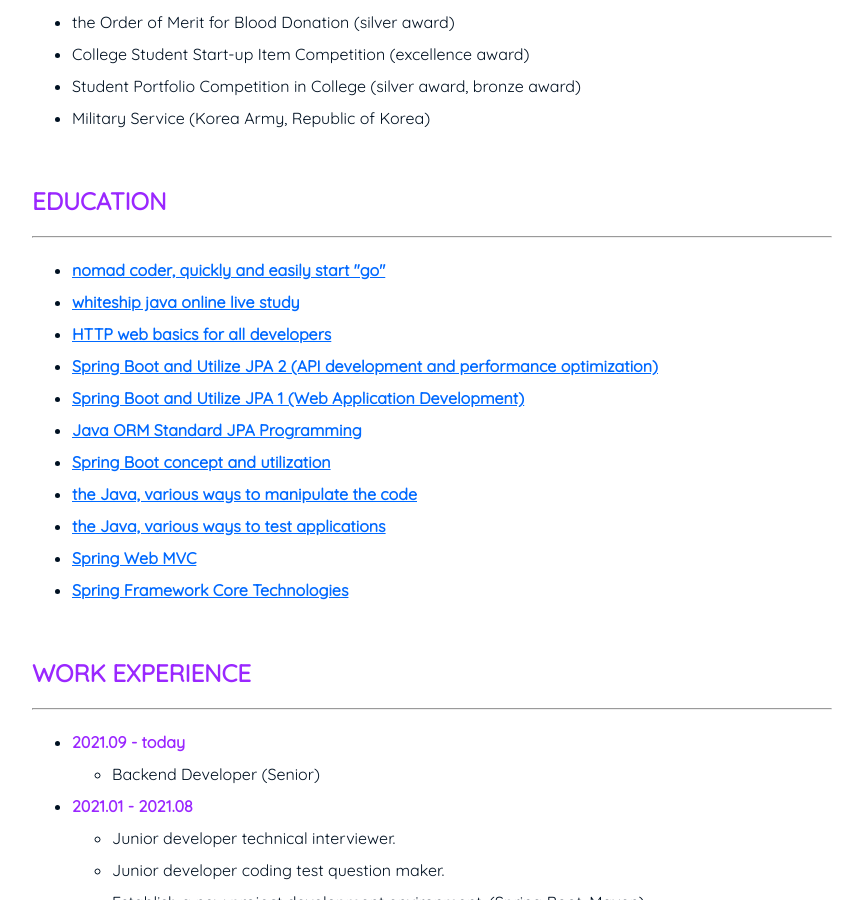
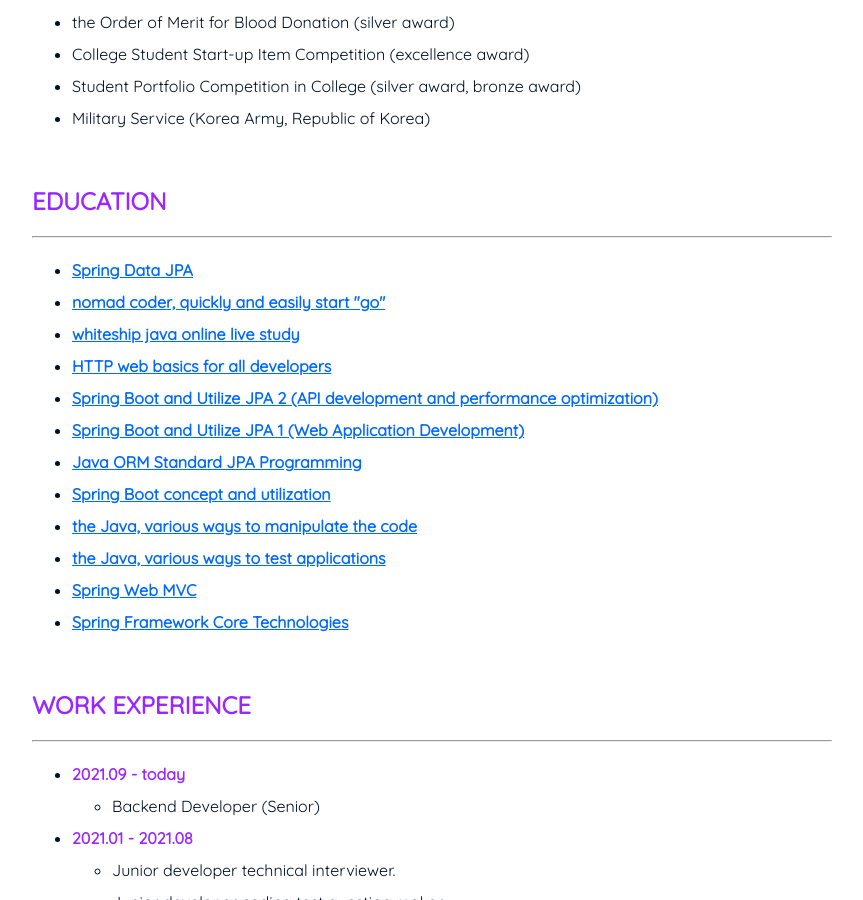
Before and after one commit to nimkoes/portfolio, a Jekyll site: the page built from about.md, in a window 1280 px wide and 900 px high, scrolled down 1678 px. Shown: the whole window, without its empty margins (208-1071 px from the left). Built offline with Jekyll 4.4.1, drawn with Linux system fonts in a browser that asks for light colours.

Commit message:
Update about.md

```diff
--- a/about.md
+++ b/about.md
@@ -66,6 +66,7 @@ subtitle: I work diligently to become lazy ☕
 ## **EDUCATION**
 ---
 
+* [<u>Spring Data JPA</u>](https://www.inflearn.com/course/%EC%8A%A4%ED%94%84%EB%A7%81-%EB%8D%B0%EC%9D%B4%ED%84%B0-JPA-%EC%8B%A4%EC%A0%84#){:target="_blank"}
 * [<u>nomad coder, quickly and easily start "go"</u>](https://nomadcoders.co/go-for-beginners/lobby){:target="_blank"}
 * [<u>whiteship java online live study</u>](https://xxxelppa.tistory.com/133){:target="_blank"}
 * [<u>HTTP web basics for all developers</u>](https://www.inflearn.com/course/http-%EC%9B%B9-%EB%84%A4%ED%8A%B8%EC%9B%8C%ED%81%AC#description){:target="_blank"}
```
